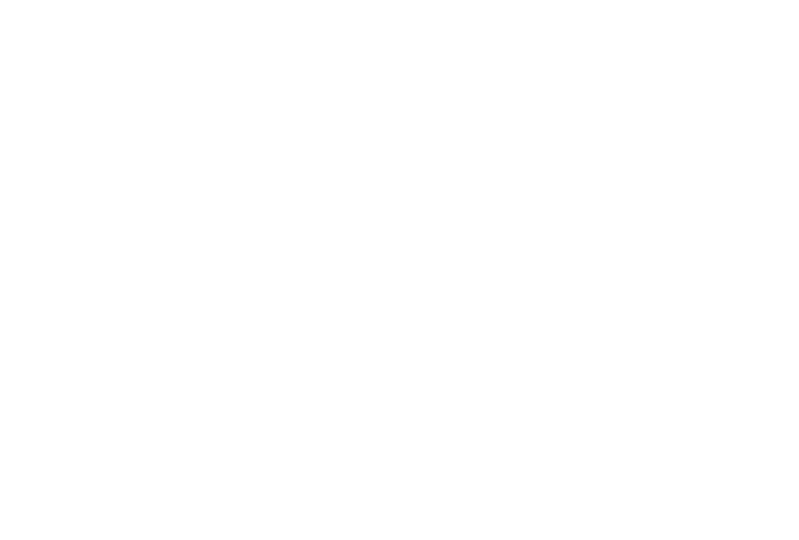
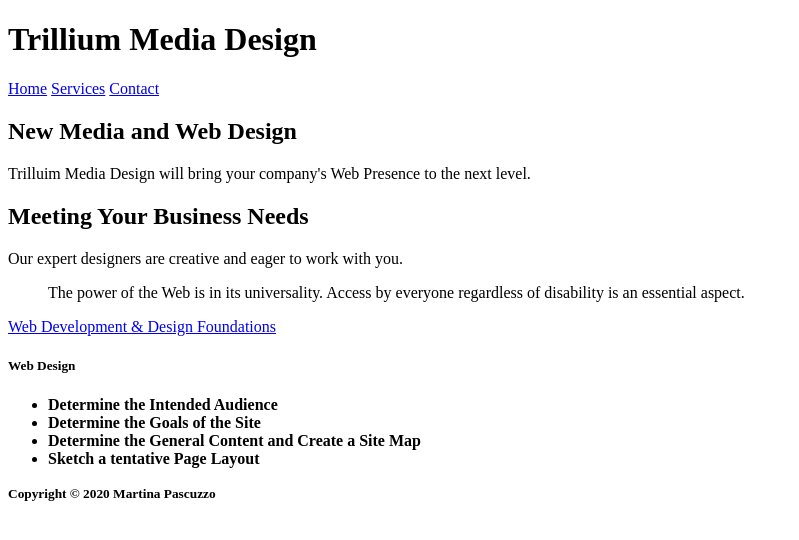
Before and after one commit to 44144Sp21/ch2-inclassnotes-martinapascuzzo, a plain HTML site: page index.html in a window 1280 px wide. Shown: the whole page, without its empty margins (0-799 px from the left). Drawn offline with Linux system fonts and the light colour scheme.

Commit message:
Created Ch2InClassNotes
Added code to index file and created Services and Contact pages.

```diff
--- a/index.html
+++ b/index.html
@@ -1,10 +1,52 @@
 <!DOCTYPE html>
 <html lang="en">
 	<head>
-		<title>LASTNAME Chapter 2 InClass Notes</title>
+		<title>PASCUZZO Chapter 2 InClass Notes</title>
 		<meta charset="utf-8">
+
 	</head>
-<body>
 
-</body>
+    <body>
+        <h1>Trillium Media Design</h1>
+
+        <nav>
+        <!-- Pages are named with lowercase and no spaces-->
+            <a href="index.html">Home</a>
+            <a href="services.html">Services</a>
+            <a href="contact.html">Contact</a>
+        </nav>
+
+        <main>
+            <h2> New Media and Web Design</h2>
+            <p> Trilluim Media Design will bring your company&#39;s Web Presence to the next level.</p>
+            <h2>Meeting Your Business Needs</h2>
+            <p>Our expert designers are creative and eager to work with you.</p>
+
+            <!-- Blockquotes automatically indent text and should only be used for quotation -->
+
+            <!--Remember to write code using the appropiate tags -->
+
+            <blockquote>
+                The power of the Web is in its universality. Access by everyone regardless of disability is an essential aspect.
+            </blockquote>
+
+            <a href="http://webdevfoundations.net">Web Development &amp; Design Foundations</a>
+
+            <h5>Web Design</h5>
+            <!-- Unordered List and List Elements-->
+            <ul>
+                <!-- <strong> and similar tags are up to the browser to interpret. Called "Phrase Elements" -->
+
+                <li><strong>Determine the Intended Audience</strong></li>
+                <li><strong>Determine the Goals of the Site</strong></li>
+                <li><strong>Determine the General Content and Create a Site Map</strong></li>
+                <li><strong>Sketch a tentative Page Layout</strong></li>
+            </ul>
+        </main>
+
+        <footer>
+            <small><strong>Copyright &copy; 2020 Martina Pascuzzo</strong></small>
+        </footer>
+
+    </body>
 </html>
```
Also changed, not shown: contact.html (added, +35 -0 lines), services.html (added, +34 -0 lines).
